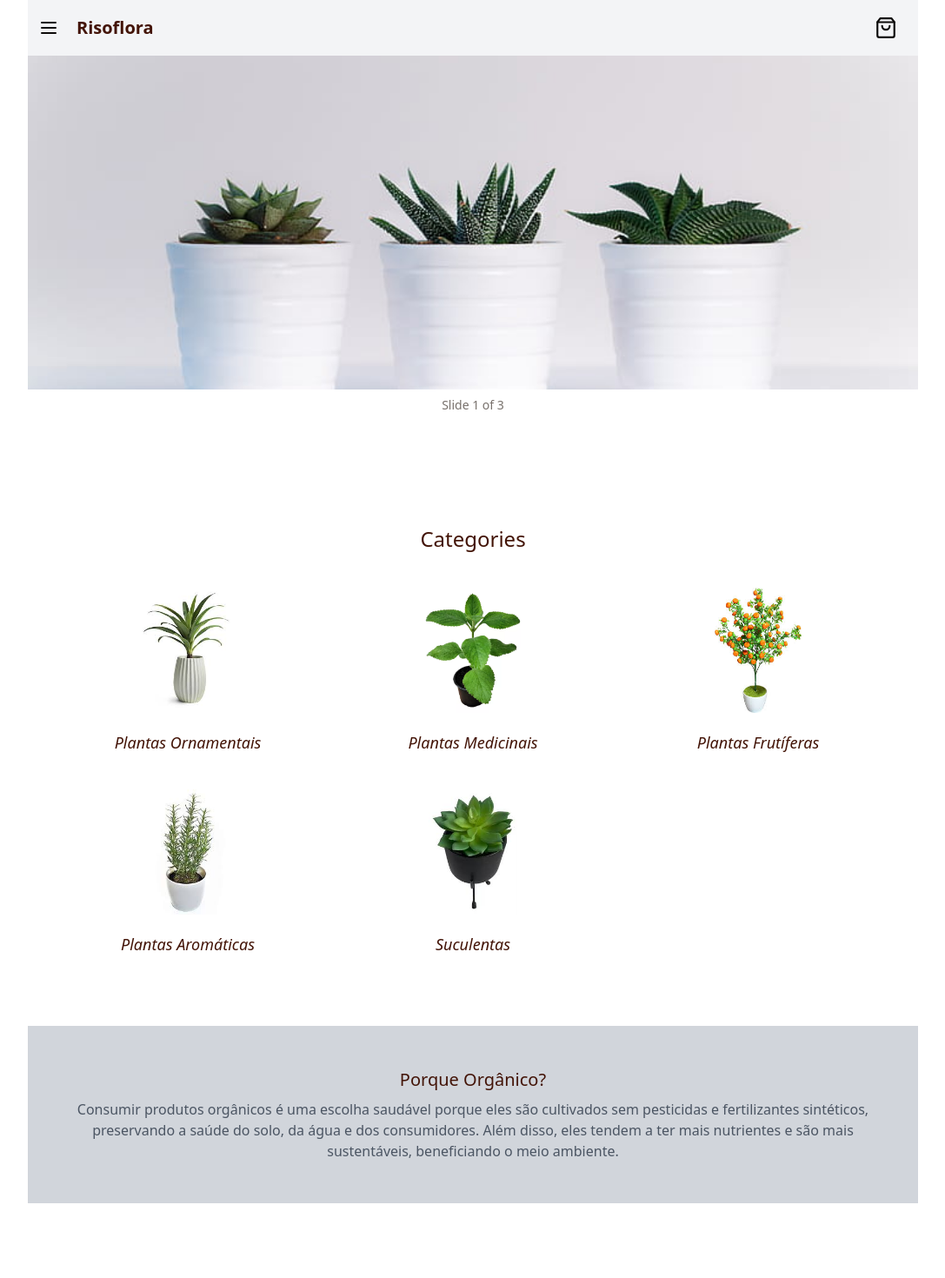
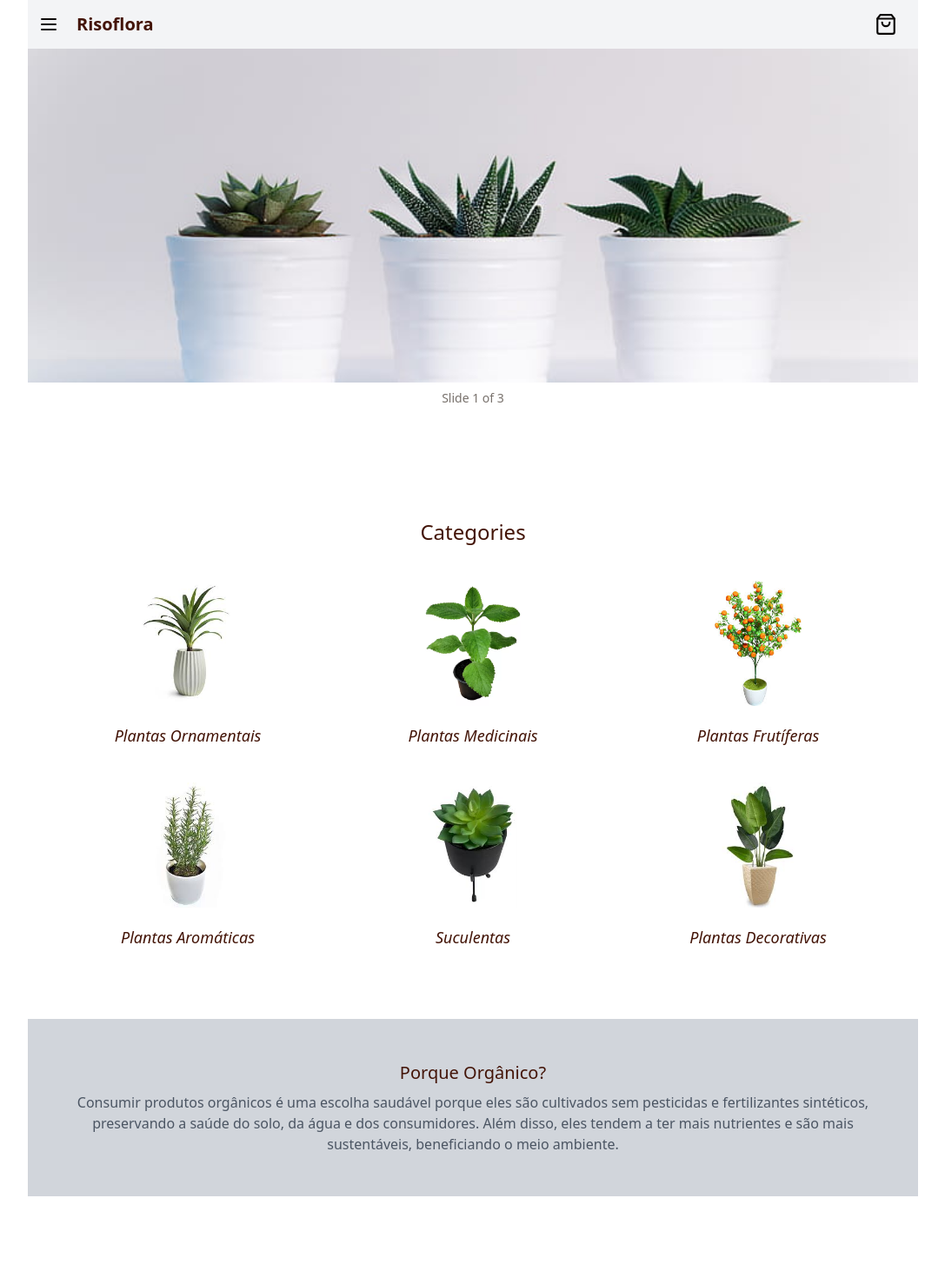
Before and after one commit to TonAlmeida/risoflora, a Next.js app: page / in a window 1280 px wide. Shown: the top 1470 px of the page at 87% size, without its empty margins (96-1183 px from the left). Built offline with nearby package versions, Linux system fonts and the light colour scheme.

Commit message:
fix grid

```diff
--- a/src/components/BestSellers.tsx
+++ b/src/components/BestSellers.tsx
@@ -5,7 +5,7 @@ export const BestSellers = () => {
             <h2 className="my-10 text-2xl ">
                 Mais Vendidos
             </h2>
-            <div className="grid grid-cols-2 grid-rows-8 gap-4">
+            <div className="grid grid-cols-2 grid-rows-7 gap-4">
                 {
                 bestSellers.map((product, index) => {
                     return (
--- a/src/components/Header.tsx
+++ b/src/components/Header.tsx
@@ -7,7 +7,7 @@ export const Header = () => {
   const [isOpen, setIsOpen] = useState(false);
 
   return (
-    <header className="flex items-center justify-between h-16 min-h-16 w-full bg-gray-100 relative">
+    <header className="flex items-center justify-between h-14 min-h-14 w-full bg-gray-100 relative">
 
       <SideBar isOpen={isOpen} setIsOpen={setIsOpen} />
 
--- a/src/data/categories.ts
+++ b/src/data/categories.ts
@@ -4,4 +4,5 @@ export const categories = [
     { id: 3, path: "images/categories/frutiferas.jpeg", title: "Plantas Frutíferas", description: "Plantas que produzem frutas comestíveis ou decorativas." },
     { id: 4, path: "images/categories/aromaticas.jpeg", title: "Plantas Aromáticas", description: "Plantas com aromas agradáveis, frequentemente usadas em culinária ou medicina." },
     { id: 5, path: "images/categories/seculentas.jpeg", title: "Suculentas", description: "Plantas que armazenam água em seus tecidos e são resistentes à seca." },
+    { id: 6, path: "images/categories/decorativa.jpeg", title: "Plantas Decorativas", description: "Plantas que servem de decoração" },
 ];
```
Also changed, not shown: public/images/categories/decorativa.jpeg (added).
